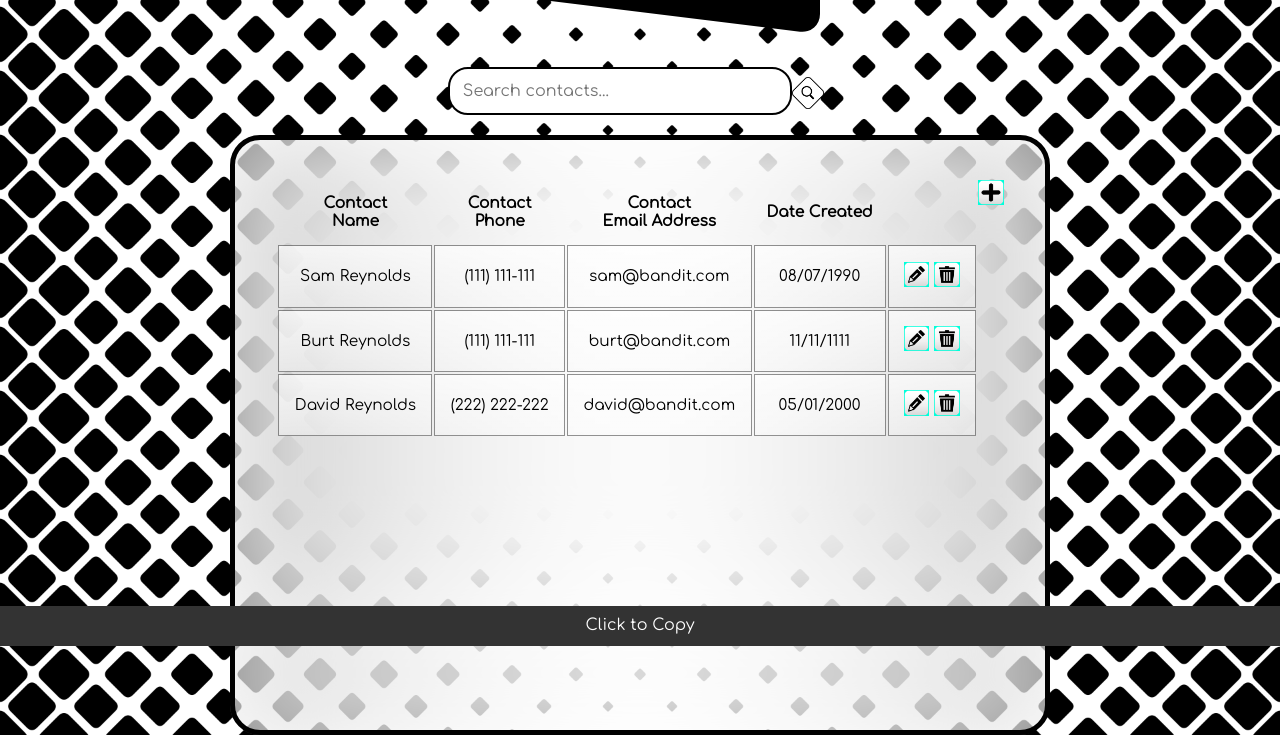
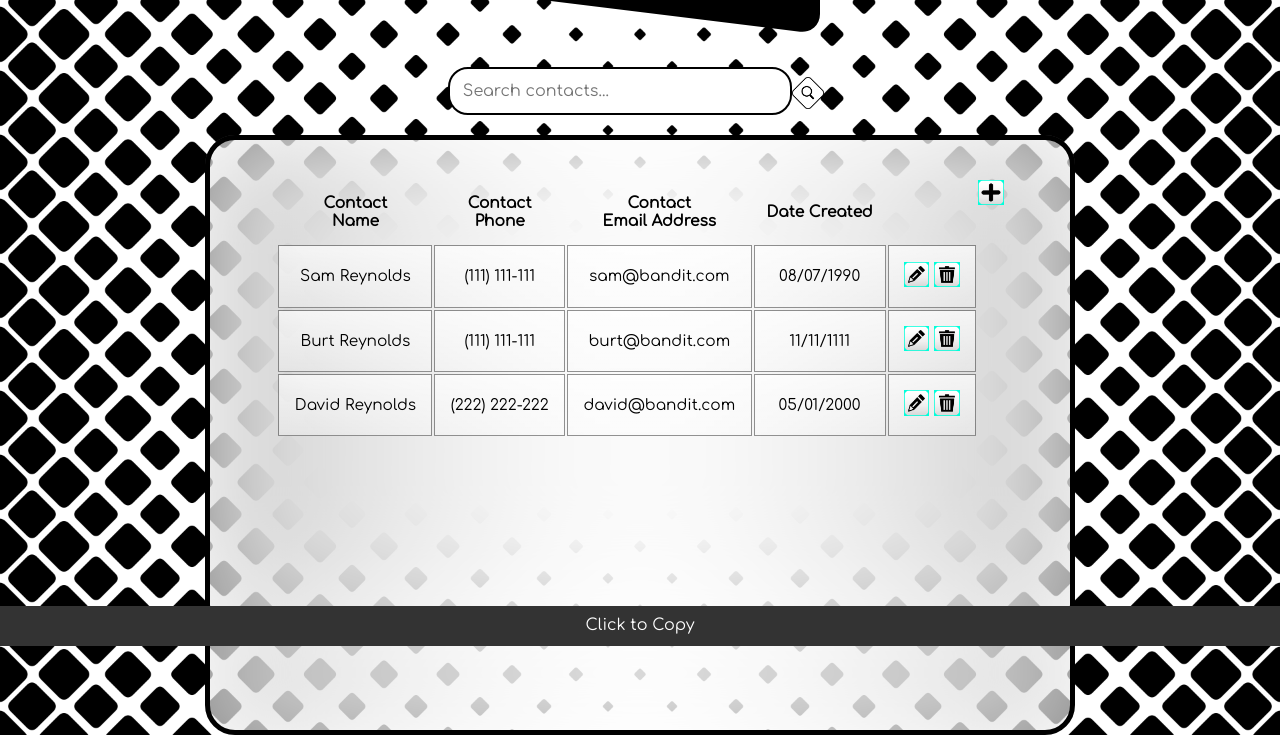
Before and after one commit to Jonathan-Beale/Contact-Manager, a plain HTML site: page home.html in a window 1280 px wide. Shown: the part 154-889 px from the top of the page. Drawn offline with Linux system fonts and the light colour scheme.

Commit message:
Fixed add button going to bottom

```diff
--- a/css/style-home.css
+++ b/css/style-home.css
@@ -37,7 +37,7 @@ body{
 }
 
 .contacts-wrapper {
-    width: 64%;
+    width: 68%;
     background: #ffffff89;
     backdrop-filter: blur(50px);
     border: solid 5px #000000;
```
